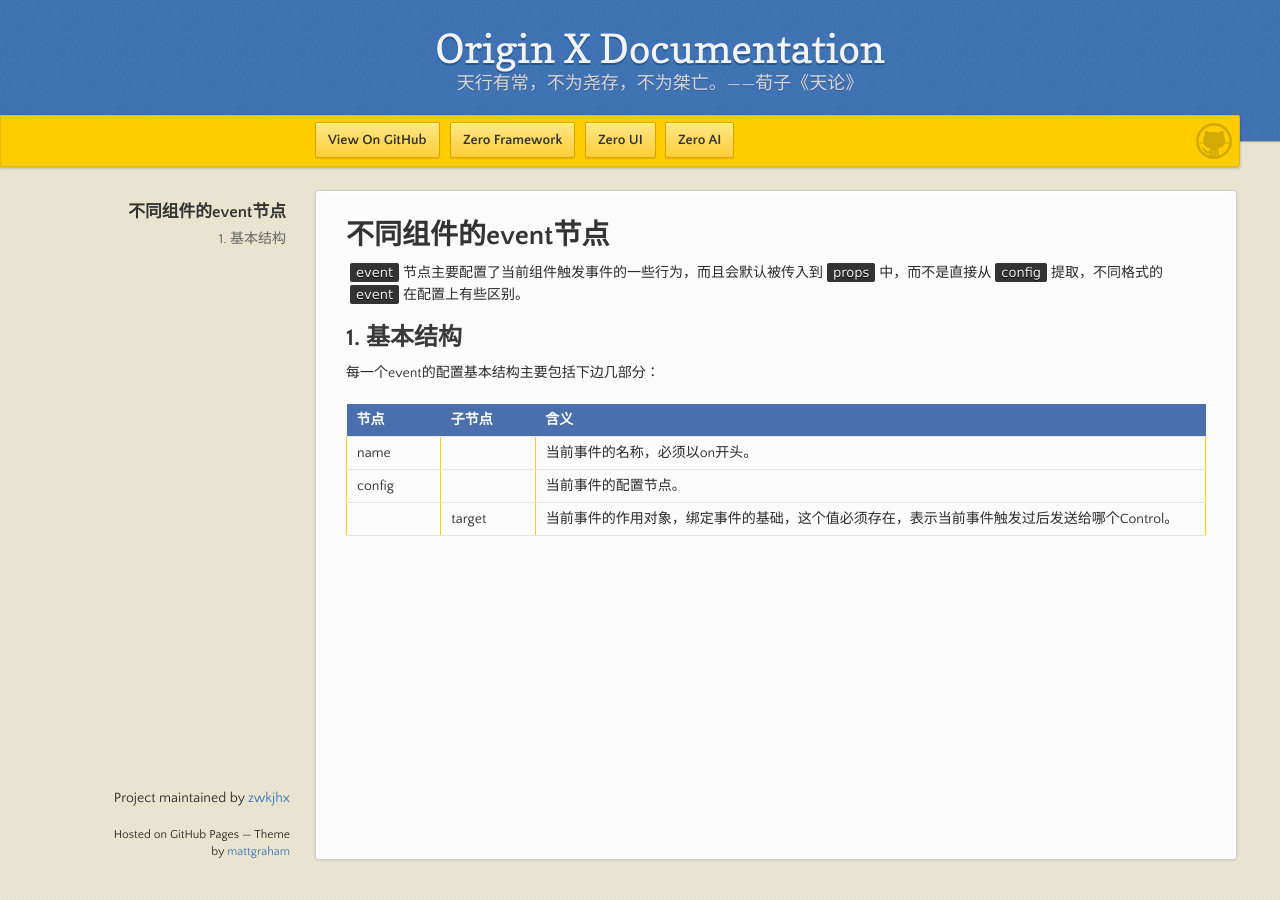
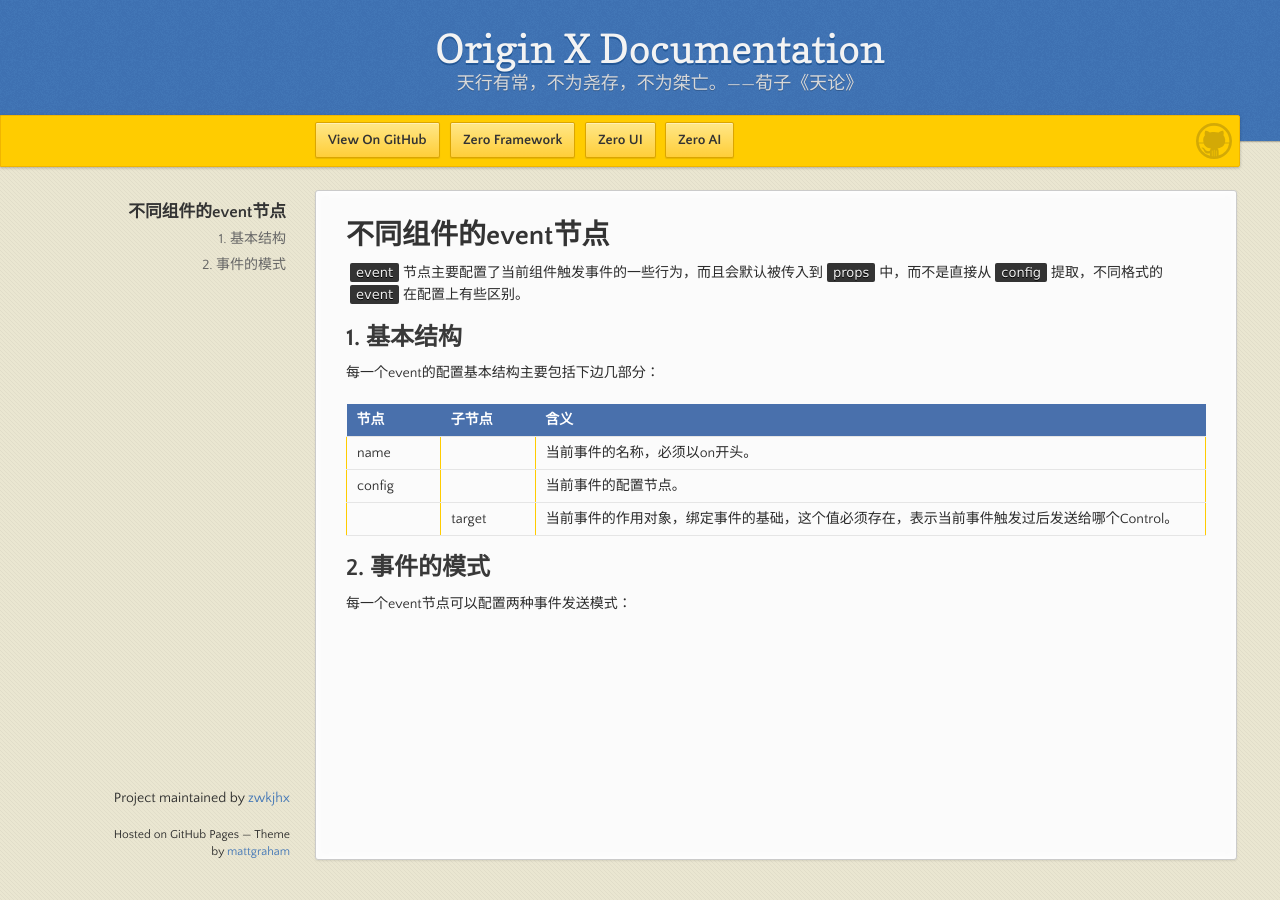
Before and after one commit to zwkjhx/ox-doc, a Jekyll site: the page built from specification/3-origin-xgui-fan/spo-015-bu-tong-zu-jian-de-event-jie-dian.md, in a window 1280 px wide. Built offline with Jekyll 4.4.1, drawn with Linux system fonts in a browser that asks for light colours; our own code applies the rules of GitHub Pages for plain Markdown files.

Commit message:
Updates specification/3-origin-xgui-fan/spo-015-bu-tong-zu-jian-de-event-jie-dian.md
Auto commit by GitBook Editor

```diff
--- a/specification/3-origin-xgui-fan/spo-015-bu-tong-zu-jian-de-event-jie-dian.md
+++ b/specification/3-origin-xgui-fan/spo-015-bu-tong-zu-jian-de-event-jie-dian.md
@@ -11,3 +11,7 @@
 | name |  | 当前事件的名称，必须以on开头。 |
 | config |  | 当前事件的配置节点。 |
 |  | target | 当前事件的作用对象，绑定事件的基础，这个值必须存在，表示当前事件触发过后发送给哪个Control。 |
+
+## 2. 事件的模式
+
+每一个event节点可以配置两种事件发送模式：
```
